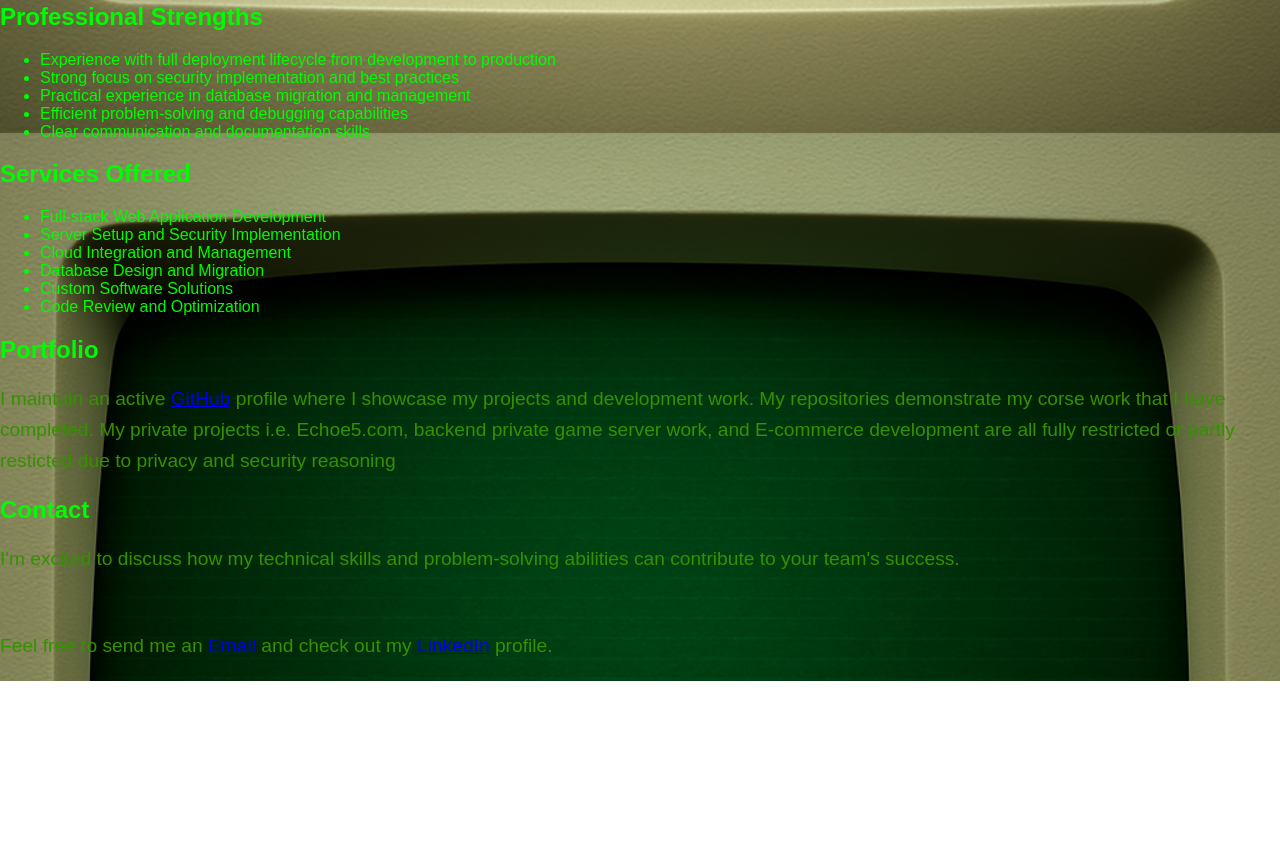
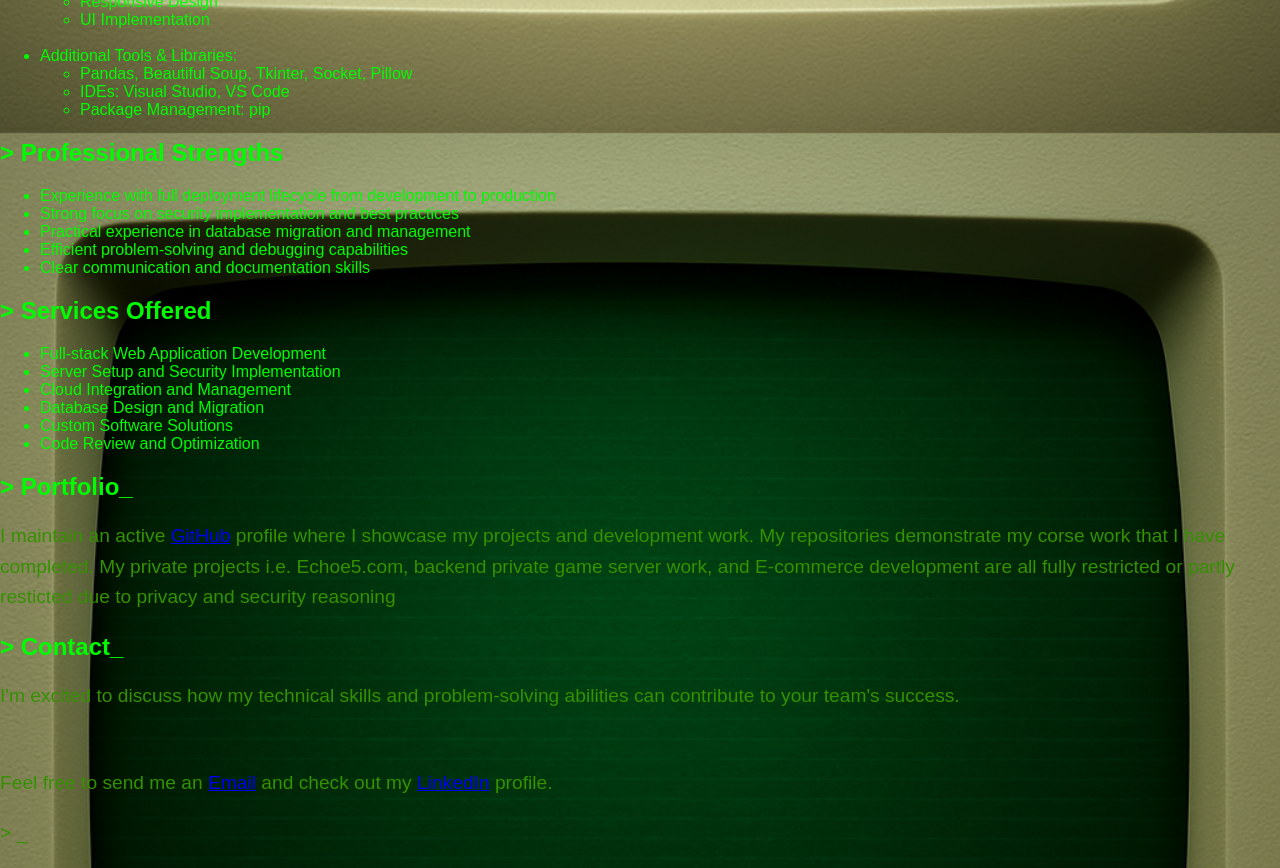
Before and after one commit to ErzaKaneki/ErzaKaneki.github.io, a plain HTML site: page index.html in a window 1280 px wide. Shown: the part 1147-2015 px from the top of the page. Before the commit the page ends 1828 px from the top, so only its background shows below. Drawn offline with Linux system fonts and the light colour scheme.

Commit message:
Edited added screen container to limit where text is suppose to display, added elements to replicate an old CRT screen i.e. > and flashing cursor, and implemented some JS for that classic green screen flicker.

```diff
--- a/index.html
+++ b/index.html
@@ -11,9 +11,10 @@
 </head>
 
 <body>
+    <div class="crt-screen">
         <!--Welcome-->
         <div class="container">
-        <h1>Welcome!</h1>
+            <h1>> Welcome_<span class="cursor"></span></h1>
             <p>Please enjoy this site for your viewing pleasure.</p>
             <!--Profile Picture-->
             <img src="https://media.licdn.com/dms/image/v2/D4D03AQGhwb5Fb1YZjw/profile-displayphoto-shrink_100_100/B4DZXJn2TUG8AU-/0/1742844422602?e=1748476800&v=beta&t=DPCK030g4mg9wh4JoceLkzJIYUoT_MPbzOmsZGt3Jvg" alt="Man sitting in a big chair with a big black dog sitting on his lap."/>
@@ -21,7 +22,8 @@
         <div class="coverLetter">
             <!--Inroduction-->
             <article>
-            About Me:
+                <h2>> About Me:</h2>
+                <p>
                     Hello! I'm Nevin Kadlec, a software developer specializing in full-stack
                     Python development with hands-on experience in web application
                     deployment and cloud services. I've successfully built and deployed secure
@@ -29,9 +31,10 @@
                     experience in both development and DevOps practices. My commitment to
                     security best practices and cloud infrastructure makes me a well-rounded
                     developer who can contribute across the development lifecycle.
+                </p>
                 <!--Skills Header-->
                 <h2 class="techSkills">
-                Technical Skills
+                    > Technical Skills
                 </h2>
                 <!--Structure unorganized lists with list items for displaying skills-->
                 <ul>
@@ -79,7 +82,7 @@
                 </ul>
                 <!-- Strengths Header-->
                 <h2 class="proStrengths">
-                Professional Strengths
+                    > Professional Strengths
                 </h2>
                 <!--List of Strengths using an Unorganized list and list items-->
                 <ul>
@@ -91,7 +94,7 @@
                 </ul>
                 <!--Services Offered Header-->
                 <h2 class="services">
-                Services Offered
+                    > Services Offered
                 </h2>
                 <!--Using Unorganized List with list items to display actual services-->
                 <ul>
@@ -106,7 +109,7 @@
             <div class="portfolio">
                 <!--Protfolio Head-->
                 <h2 class="portHead">
-                Portfolio
+                    > Portfolio_
                 </h2>
                 <p>I maintain an active <a href="https://github.com/ErzaKaneki" target="_blank">GitHub</a> profile where I showcase my projects and development work.  My repositories demonstrate
                 my corse work that I have completed.  My private projects i.e. Echoe5.com, backend private game server work, and E-commerce development are all fully restricted or partly resticted due to privacy and security reasoning</p>
@@ -114,13 +117,31 @@
             <div class="contact">
                 <!--Contact Header-->
                 <h2>
-                Contact
+                    > Contact_
                 </h2>
                 <p>I'm excited to discuss how my technical skills and problem-solving abilities can contribute to your team's success.</p>
                 <br>
                 <p>Feel free to send me an <a href="mailto:nevin.kadlec@gmail.com">Email</a> and check out my <a href="https://www.linkedin.com/in/nevinkadlec-6a5235327" target="_blank">LinkedIn</a> profile.</p>
+                <p>> _<span class="cursor"></span></p>
             </div>
         </div>
+    </div>
+    <script>
+        // Subltle CRT flicker effect
+        document.addEventListener('DOMContentLoaded', function() {
+            const crtScreen = document.querySelector('.crt-screen');
+
+            // Random flicker effect
+            setInterval(() => {
+                if (Math.random() > 0.995) { // Very occasional flicker
+                    crtScreen.style.opacity = '0.8';
+                setTimeout(() => {
+                    crtScreen.style.opacity = '1';
+                }, 50);
+                }
+            }, 100);
+        });
+    </script>
 </body>
 
 </html>
```
Lines whose indentation alone changed are shown as unchanged.
